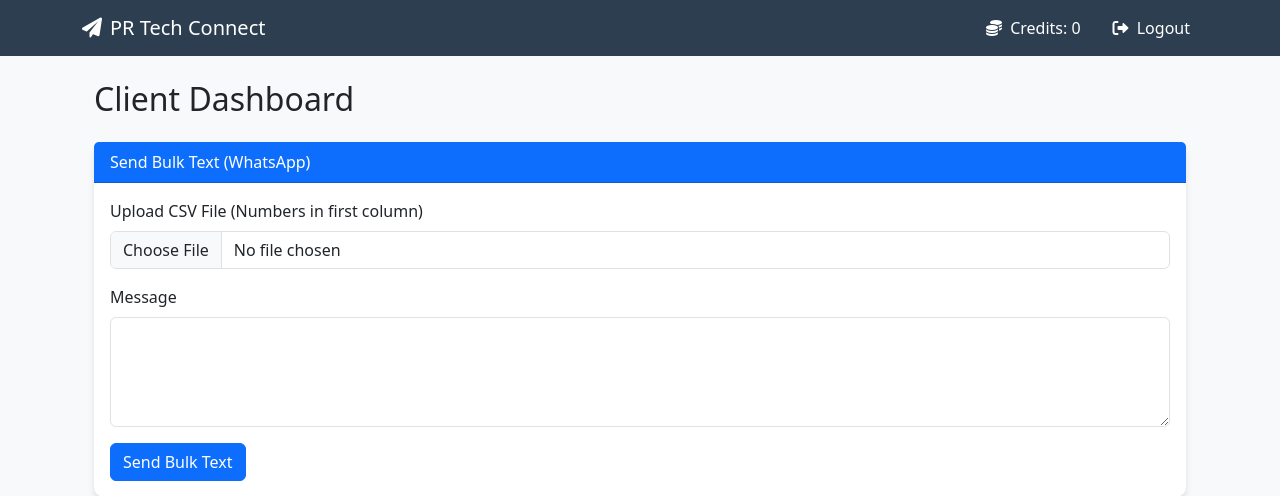
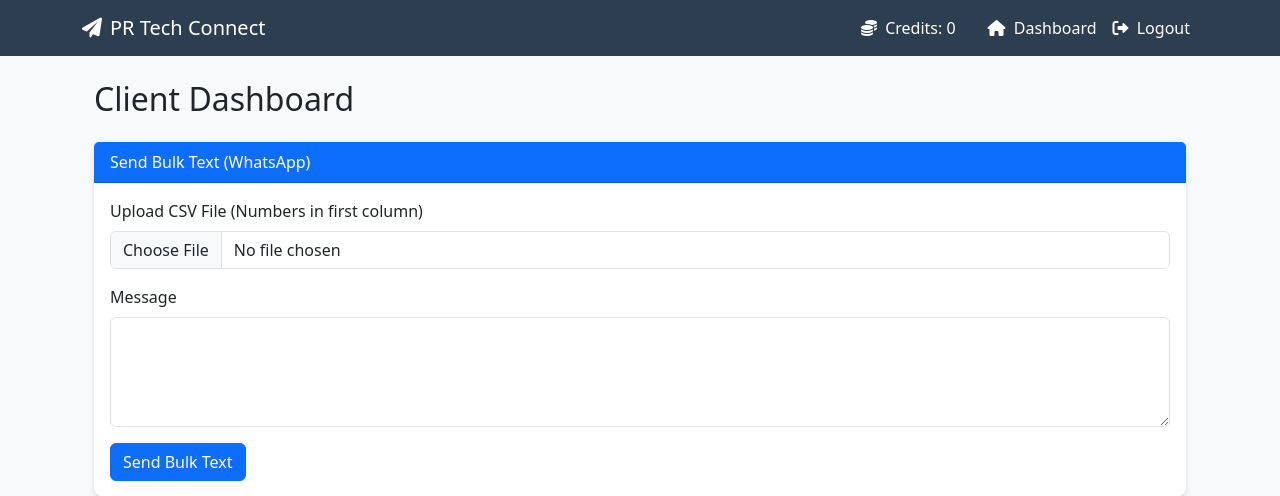
Before and after one commit to n019620-hue/bulksmspro, a Flask app: page /dashboard in a window 1280 px wide. Shown: the top 496 px of the page. Run offline with Flask 3, Linux system fonts and the light colour scheme; the visitor is signed in with stand-in values (Sample User, id 1).

Commit message:
Update navigation links and user credits display

```diff
--- a/templates/base.html
+++ b/templates/base.html
@@ -24,8 +24,9 @@
 
     <nav class="navbar navbar-expand-lg mb-4">
         <div class="container">
-            <!-- FIXED HERE -->
-            <a class="navbar-brand" href="{{ url_for('login') }}">
+
+            <!-- LOGO CLICK -> HOME (which redirects to login) -->
+            <a class="navbar-brand" href="{{ url_for('home') }}">
                 <i class="fas fa-paper-plane me-2"></i>PR Tech Connect
             </a>
 
@@ -37,10 +38,18 @@
                 <ul class="navbar-nav ms-auto">
 
                     {% if current_user.is_authenticated %}
+
                         <li class="nav-item">
                             <span class="nav-link text-light me-3">
-                                <i class="fas fa-coins me-1"></i> Credits: {{ current_user.credits }}
+                                <i class="fas fa-coins me-1"></i>
+                                Credits: {{ current_user.credits }}
                             </span>
+                        </li>
+
+                        <li class="nav-item">
+                            <a class="nav-link" href="{{ url_for('dashboard') }}">
+                                <i class="fas fa-home me-1"></i> Dashboard
+                            </a>
                         </li>
 
                         <li class="nav-item">
@@ -48,12 +57,15 @@
                                 <i class="fas fa-sign-out-alt me-1"></i> Logout
                             </a>
                         </li>
+
                     {% else %}
+
                         <li class="nav-item">
                             <a class="nav-link" href="{{ url_for('login') }}">
                                 <i class="fas fa-sign-in-alt me-1"></i> Login
                             </a>
                         </li>
+
                     {% endif %}
 
                 </ul>
```
